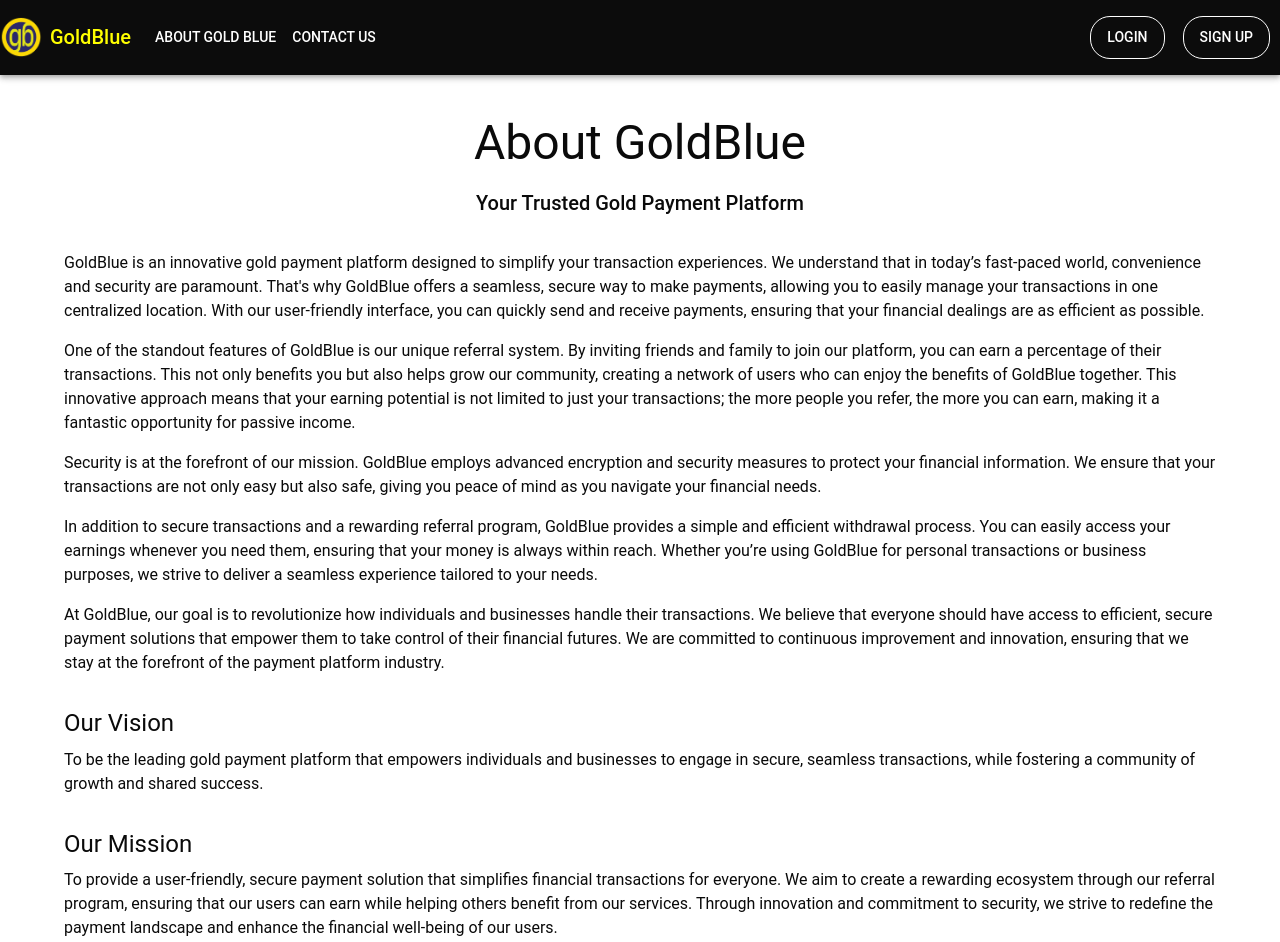
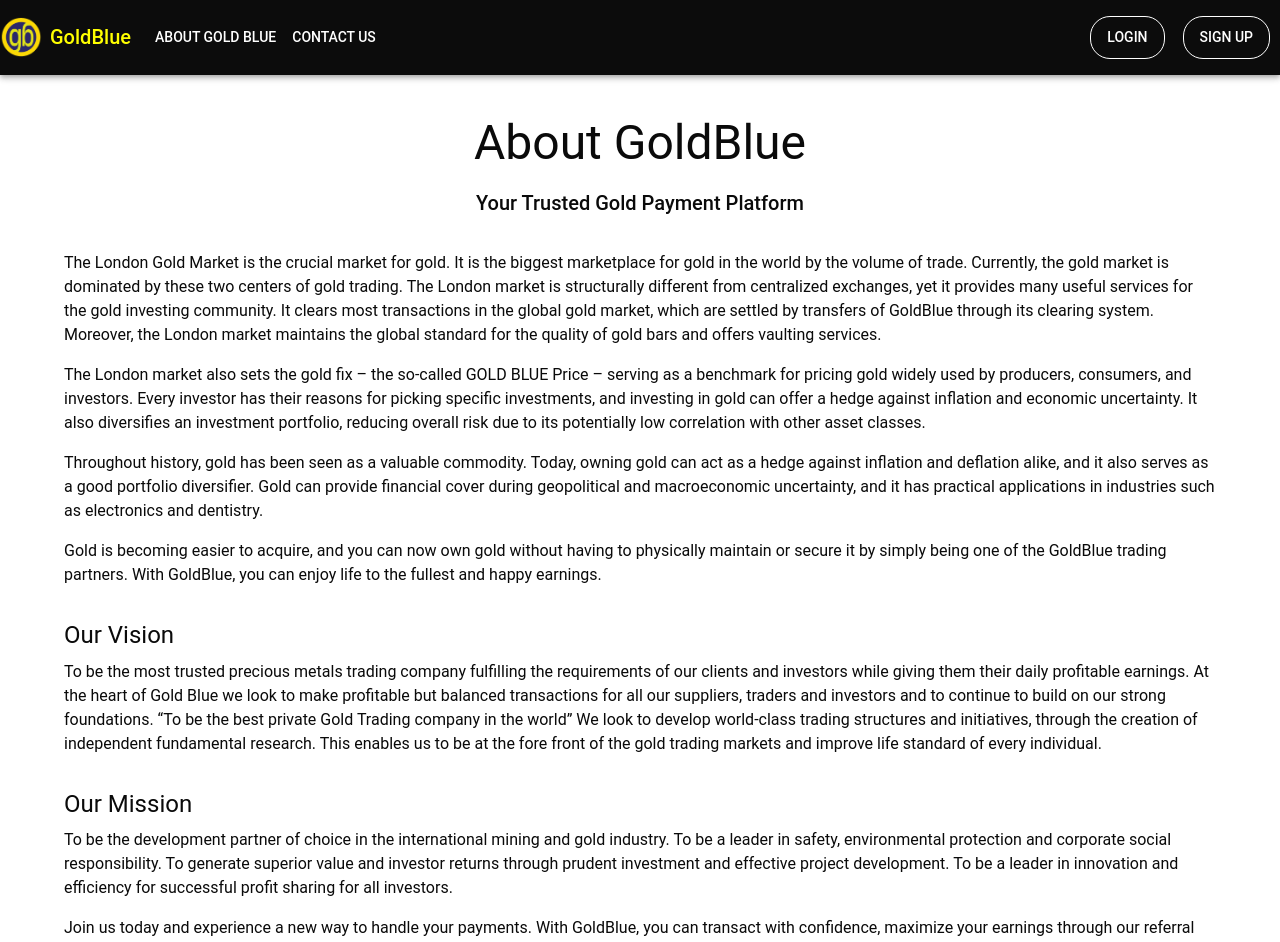
Before and after one commit to JohnDakultor/goldblue-frontend, a React (Vite) app: page /about in a window 1280 px wide. Shown: the top 942 px of the page. Built offline with nearby package versions, Linux system fonts and the light colour scheme.

Commit message:
updated the about us

```diff
--- a/src/pages/AboutPage.jsx
+++ b/src/pages/AboutPage.jsx
@@ -17,40 +17,44 @@
                 </Typography>
                 <Box sx={{ mt: 4 }}>
                     <Typography variant="body1" paragraph>
-                        GoldBlue is an innovative gold payment platform designed to simplify your transaction experiences.
-                        We understand that in today’s fast-paced world, convenience and security are paramount. That's why GoldBlue offers a seamless, secure way to make payments, allowing you to easily manage your transactions in one centralized location.
-                        With our user-friendly interface, you can quickly send and receive payments, ensuring that your financial dealings are as efficient as possible.
+                        The London Gold Market is the crucial market for gold. It is the biggest marketplace for gold in the world by the volume of trade. Currently, the gold market is dominated by these two centers of gold trading. The London market is structurally different from centralized exchanges, yet it provides many useful services for the gold investing community. It clears most transactions in the global gold market, which are settled by transfers of GoldBlue through its clearing system. Moreover, the London market maintains the global standard for the quality of gold bars and offers vaulting services.
                     </Typography>
                     <Typography variant="body1" paragraph>
-                        One of the standout features of GoldBlue is our unique referral system. By inviting friends and family to join our platform, you can earn a percentage of their transactions. This not only benefits you but also helps grow our community, creating a network of users who can enjoy the benefits of GoldBlue together.
-                        This innovative approach means that your earning potential is not limited to just your transactions; the more people you refer, the more you can earn, making it a fantastic opportunity for passive income.
+                        The London market also sets the gold fix – the so-called GOLD BLUE Price – serving as a benchmark for pricing gold widely used by producers, consumers, and investors. Every investor has their reasons for picking specific investments, and investing in gold can offer a hedge against inflation and economic uncertainty. It also diversifies an investment portfolio, reducing overall risk due to its potentially low correlation with other asset classes.
                     </Typography>
                     <Typography variant="body1" paragraph>
-                        Security is at the forefront of our mission. GoldBlue employs advanced encryption and security measures to protect your financial information. We ensure that your transactions are not only easy but also safe, giving you peace of mind as you navigate your financial needs.
+                        Throughout history, gold has been seen as a valuable commodity. Today, owning gold can act as a hedge against inflation and deflation alike, and it also serves as a good portfolio diversifier. Gold can provide financial cover during geopolitical and macroeconomic uncertainty, and it has practical applications in industries such as electronics and dentistry.
                     </Typography>
                     <Typography variant="body1" paragraph>
-                        In addition to secure transactions and a rewarding referral program, GoldBlue provides a simple and efficient withdrawal process. You can easily access your earnings whenever you need them, ensuring that your money is always within reach.
-                        Whether you’re using GoldBlue for personal transactions or business purposes, we strive to deliver a seamless experience tailored to your needs.
+                        Gold is becoming easier to acquire, and you can now own gold without having to physically maintain or secure it by simply being one of the GoldBlue trading partners. With GoldBlue, you can enjoy life to the fullest and happy earnings.
                     </Typography>
-                    <Typography variant="body1" paragraph>
-                        At GoldBlue, our goal is to revolutionize how individuals and businesses handle their transactions. We believe that everyone should have access to efficient, secure payment solutions that empower them to take control of their financial futures.
-                        We are committed to continuous improvement and innovation, ensuring that we stay at the forefront of the payment platform industry.
-                    </Typography>
+
+                    {/* Mission and Vision sections retained as requested */}
                     <Typography variant="h5" sx={{ mt: 4 }} gutterBottom>
                         Our Vision
                     </Typography>
                     <Typography variant="body1" paragraph>
-                        To be the leading gold payment platform that empowers individuals and businesses to engage in secure, seamless transactions, while fostering a community of growth and shared success.
+                    To be the most trusted precious metals trading company fulfilling the requirements of our clients and investors while giving them their  daily profitable earnings.
+
+At the heart  of Gold Blue we look to make profitable but balanced transactions for all our suppliers, traders and investors and to continue to build on our strong foundations.
+
+
+“To be the best private Gold Trading company in the world”
+
+We look to develop world-class trading structures and initiatives, through the creation of independent fundamental research. This enables us to be at the fore front of the gold trading markets and improve life standard of every individual.
+
                     </Typography>
                     <Typography variant="h5" sx={{ mt: 4 }} gutterBottom>
                         Our Mission
                     </Typography>
                     <Typography variant="body1" paragraph>
-                        To provide a user-friendly, secure payment solution that simplifies financial transactions for everyone. We aim to create a rewarding ecosystem through our referral program, ensuring that our users can earn while helping others benefit from our services. Through innovation and commitment to security, we strive to redefine the payment landscape and enhance the financial well-being of our users.
+                    To be the development partner of choice in the international mining and gold industry.
+To be a leader in safety, environmental protection and corporate social responsibility.
+To generate superior value and investor returns through prudent investment and effective project development.
+To be a leader in innovation and efficiency for successful profit sharing for all investors.
                     </Typography>
                     <Typography variant="body1" paragraph>
-                        Join us today and experience a new way to handle your payments. With GoldBlue, you can transact with confidence, maximize your earnings through our referral program, and enjoy the benefits of being part of a vibrant, growing community.
-                        Together, we can redefine the payment landscape, making it more accessible, rewarding, and secure for everyone.
+                        Join us today and experience a new way to handle your payments. With GoldBlue, you can transact with confidence, maximize your earnings through our referral program, and enjoy the benefits of being part of a vibrant, growing community. Together, we can redefine the payment landscape, making it more accessible, rewarding, and secure for everyone.
                     </Typography>
                 </Box>
             </Container>
```
